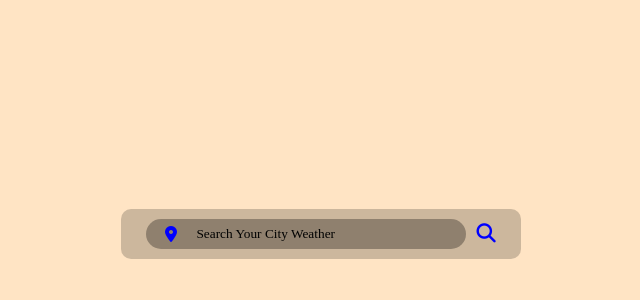
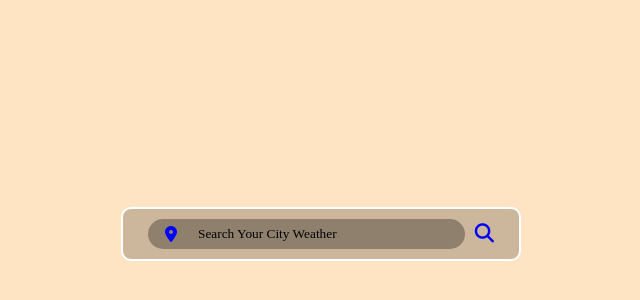
Before and after one commit to prince-repository/WEATHER-APP, a plain HTML site: page index.html in a window 1280 px wide. Shown: the part 166-466 px from the top of the page, without its empty margins (319-959 px from the left). Drawn offline with Linux system fonts and the light colour scheme.

Commit message:
Update style.css

```diff
--- a/style.css
+++ b/style.css
@@ -22,7 +22,7 @@ body{
   justify-content: center;
 /* background-color:lightpink; */
 background-color: rgba(0, 0, 0, 0.2);
-/* background: linear-gradient(to bottom , aqua,lightpink 80%); */
+border: 2px solid white;
 border-radius:10px ;
 }
 /* .header{
```
